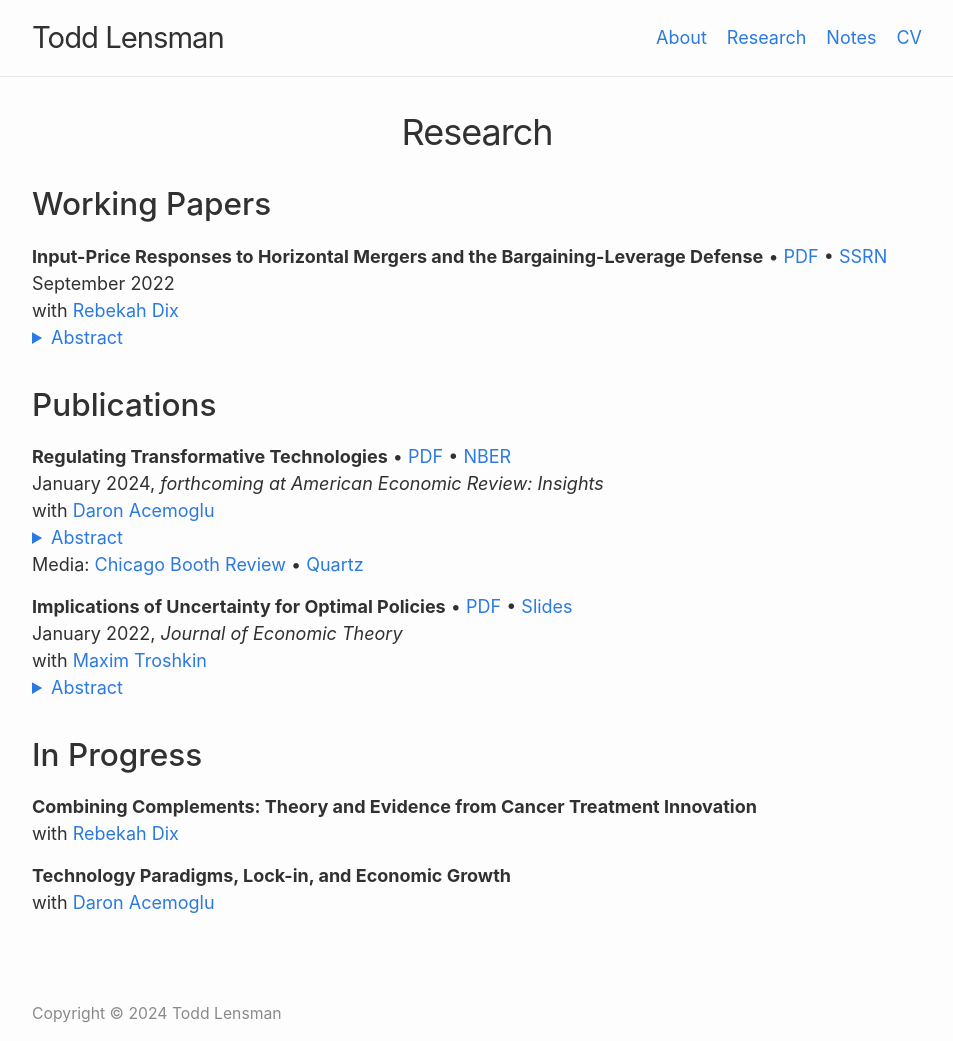
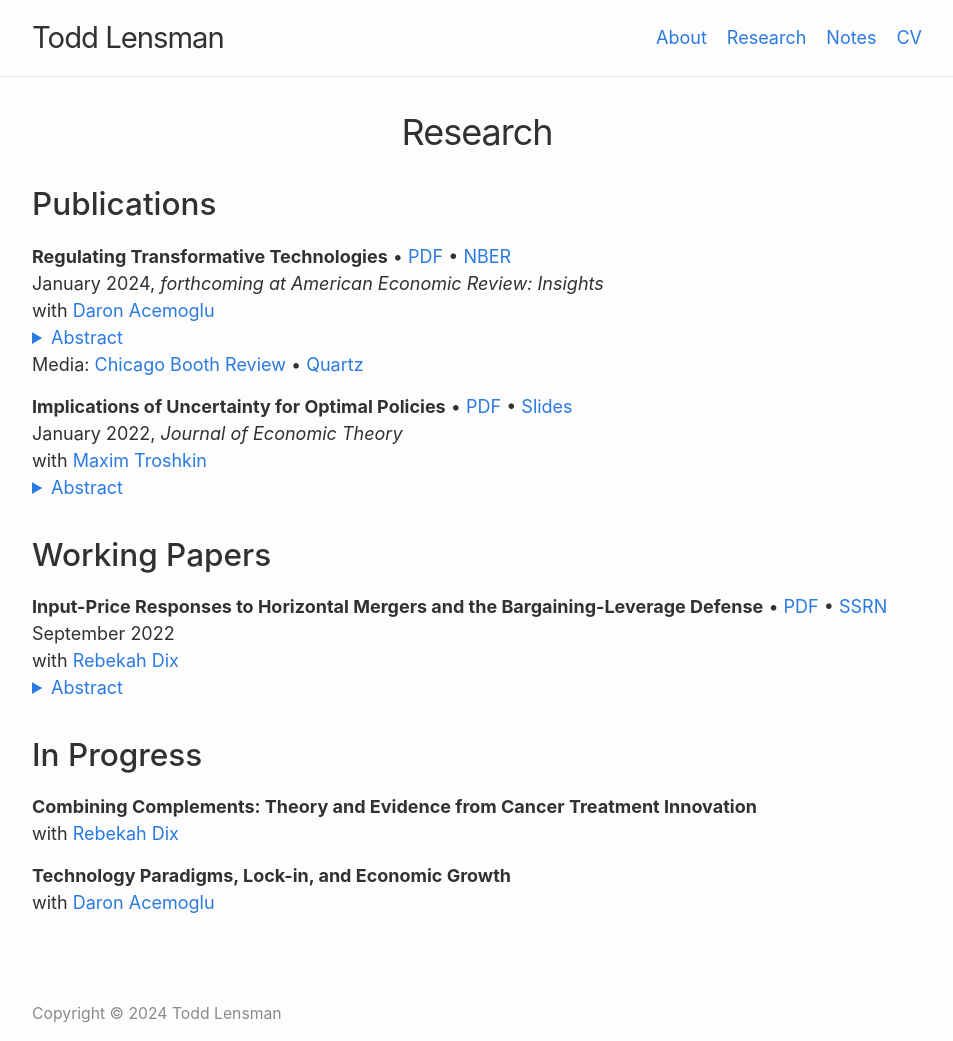
Before and after one commit to talensman/talensman.github.io, a Jekyll site: the page built from research.md, in a window 1280 px wide. Shown: the whole page, without its empty margins (163-1116 px from the left). Built offline with Jekyll 4.4.1, drawn with Linux system fonts in a browser that asks for light colours; part of the change alters nothing that is shown.

Commit message:
Update research.md

```diff
--- a/research.md
+++ b/research.md
@@ -3,20 +3,6 @@ layout: page
 title: Research
 permalink: /research/
 ---
-
-
-## Working Papers
-
-
-<b>Input-Price Responses to Horizontal Mergers and the Bargaining-Leverage Defense</b> • <a href="/files/research/ipp.pdf">PDF</a> • <a href="https://papers.ssrn.com/sol3/papers.cfm?abstract_id=4074160" target="_blank">SSRN</a><br>
-September 2022<br>
-with <a href="https://rebekahanne.github.io/research/" target="_blank">Rebekah Dix</a><br>
-<details style="margin-bottom: 15px; margin-top: -15px">
-	<summary style="color: #2a7ae2">Abstract</summary>
-
-	We study the implications of endogenous input prices for horizontal merger policy when input prices are set before goods prices. Generalizing the ﬁrst-order approach of Farrell and Shapiro (2010) and Jaffe and Weyl (2013), we derive a measure of unilateral incentives to adjust input prices after a downstream merger, Input Pricing Pressure. We use this measure to show that mergers often incentivize higher input prices, and that these incentives hinge on changes in downstream pass-through rates and marginal cost efﬁciencies generated by the merger. By implication, consumer surplus-maximizing antitrust policy may be too lax when input prices are assumed ﬁxed, and it should be biased against claims that input prices will fall after a downstream merger. In an empirical application to local retail beer markets, endogenizing input prices substantially raises the consumer harm from mergers of retailers.
-
-</details>
 
 
 ## Publications
@@ -45,6 +31,20 @@ with <a href="http://business-school.exeter.ac.uk/about/people/profile/index.php
 </details>
 
 
+## Working Papers
+
+
+<b>Input-Price Responses to Horizontal Mergers and the Bargaining-Leverage Defense</b> • <a href="/files/research/ipp.pdf">PDF</a> • <a href="https://papers.ssrn.com/sol3/papers.cfm?abstract_id=4074160" target="_blank">SSRN</a><br>
+September 2022<br>
+with <a href="https://rebekahanne.github.io/research/" target="_blank">Rebekah Dix</a><br>
+<details style="margin-bottom: 15px; margin-top: -15px">
+	<summary style="color: #2a7ae2">Abstract</summary>
+
+	We study the implications of endogenous input prices for horizontal merger policy when input prices are set before goods prices. Generalizing the ﬁrst-order approach of Farrell and Shapiro (2010) and Jaffe and Weyl (2013), we derive a measure of unilateral incentives to adjust input prices after a downstream merger, Input Pricing Pressure. We use this measure to show that mergers often incentivize higher input prices, and that these incentives hinge on changes in downstream pass-through rates and marginal cost efﬁciencies generated by the merger. By implication, consumer surplus-maximizing antitrust policy may be too lax when input prices are assumed ﬁxed, and it should be biased against claims that input prices will fall after a downstream merger. In an empirical application to local retail beer markets, endogenizing input prices substantially raises the consumer harm from mergers of retailers.
+
+</details>
+
+
 ## In Progress
 
 
```
